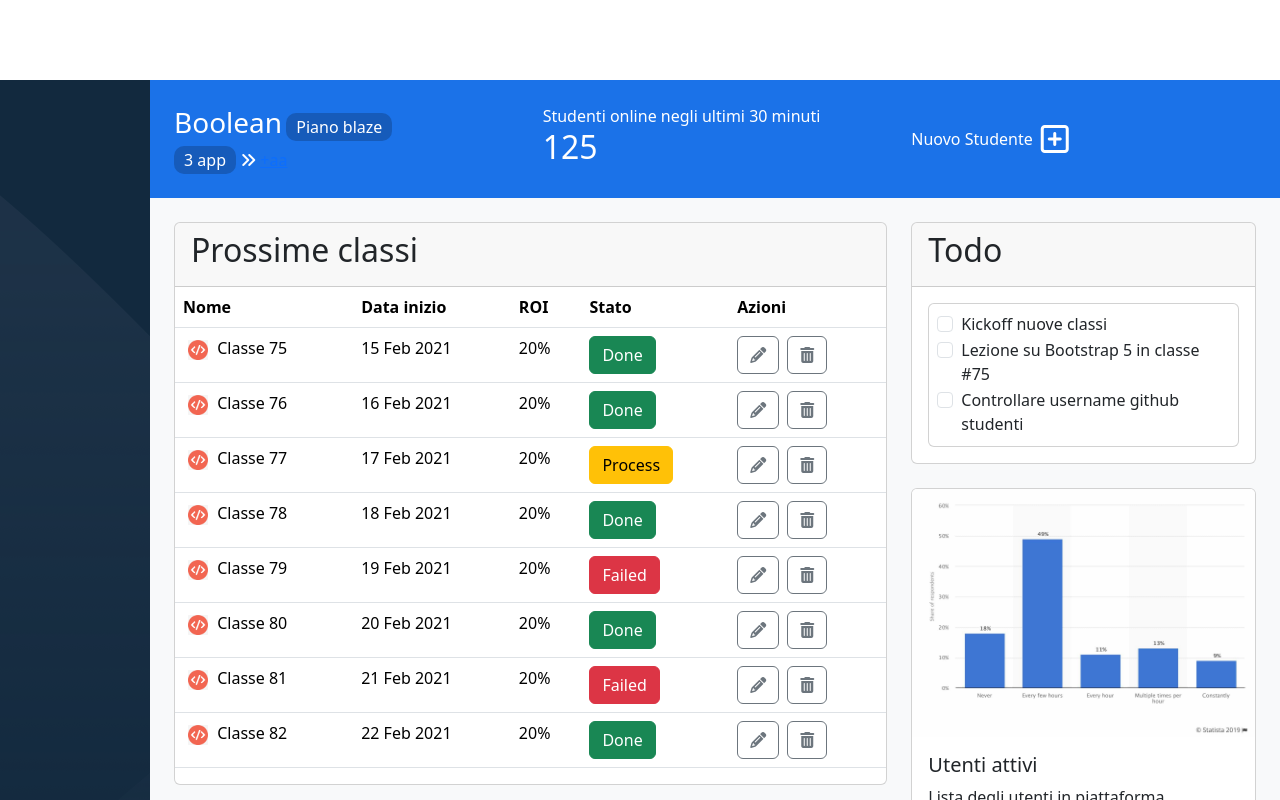
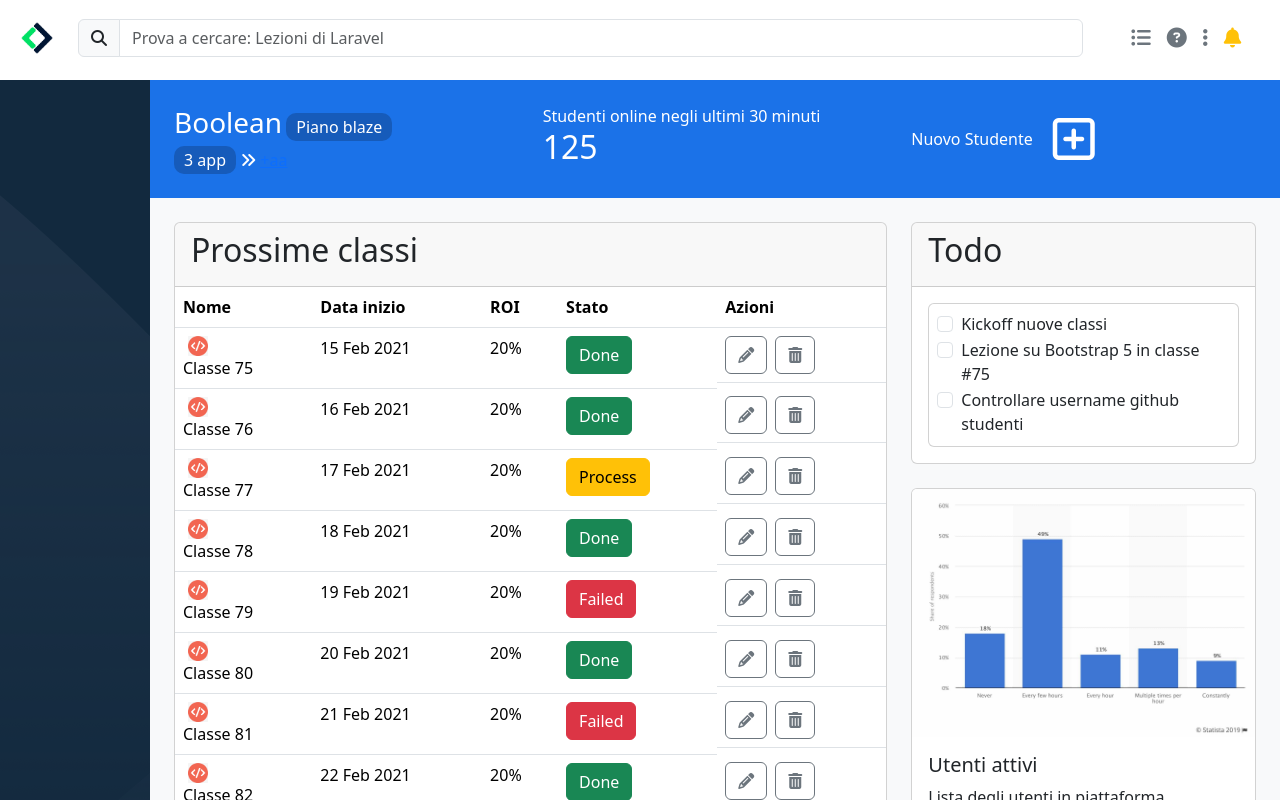
Before and after one commit to MarcoFonti/html-css-bootstrap-dashboard, a plain HTML site: page index.html in a window 1280 px wide. Drawn offline with nearby package versions, Linux system fonts and the light colour scheme.

Commit message:
add recipe-header

```diff
--- a/css/style.css
+++ b/css/style.css
@@ -7,6 +7,11 @@
 /* Elementi solo a Schermo grande */
 .large-display {
     display: none;
+}
+
+img {
+    max-width: 100%;
+    display: block;
 }
 
 
@@ -60,6 +65,10 @@
     padding:3px 10px;
 }
 
+.w-80 {
+    width: 80%;
+}
+
 
 
 /* ?MEDRIA QUERY*/
@@ -82,4 +91,5 @@
     .large-display {
         display: inline-block;
     }
+
 }
--- a/index.html
+++ b/index.html
@@ -12,9 +12,29 @@
     <link rel="stylesheet" href="css/style.css">
 </head>
 <body>
-    <header class="recipe-header">
-
-    </header>
+  <header class="recipe-header">
+    <nav class="navbar">
+      <div class="container-fluid align-items-center justify-content-start">
+        <a class="navbar-brand" href="#">
+          <img src="img/mobile-logo.png" alt="Bootstrap" width="50px">
+        </a>
+        <form class="w-80">
+          <div class="input-group">
+            <span class="input-group-text" id="basic-addon1"><i class="fa-solid fa-magnifying-glass"></i></span>
+            <input type="text" class="form-control" placeholder="Prova a cercare: Lezioni di Laravel">
+          </div>
+        </form>
+        <div class="ms-3 ms-md-5">
+          <ul class="list-unstyled d-flex gap-3 m-0 fs-5">
+            <li class="d-none d-lg-inline-grid"><a class="text-secondary" href="#"><i class="fa-solid fa-list-ul"></i></a></li>
+            <li class="d-none d-lg-inline-grid" ><a class="text-secondary" href="#"><i class="fa-solid fa-circle-question"></i></a></li>
+            <li class="d-none d-lg-inline-grid"><a class="text-secondary" href="#"><i class="fa-solid fa-ellipsis-vertical"></i></a></li>
+            <li><a class="text-warning" href="#"><i class="fa-solid fa-bell"></i></a></li>
+          </ul>
+        </div>
+      </div>
+    </nav>
+  </header>
       <div class="recipe-content flex">
         <aside class="recipe-aside">
 
@@ -27,7 +47,16 @@
                 <!-- Collona Primaria -->
                 <div class="col order-md-1 d-flex align-items-center gap-2">
                   <span>Nuovo Studente</span>
-                  <i class="fa-regular fa-square-plus fa-2x"></i>
+                  <button class="btn text-white border-0" type="button" data-bs-toggle="offcanvas" data-bs-target="#offcanvasRight" aria-controls="offcanvasRight"> <i class="fa-regular fa-square-plus fa-3x"></i></button>
+                  <div class="offcanvas offcanvas-end w-50 my-off" tabindex="-1" id="offcanvasRight" aria-labelledby="offcanvasRightLabel">
+                    <div class="offcanvas-header">
+                      <h5 class="offcanvas-title" id="offcanvasRightLabel">Offcanvas right</h5>
+                      <button type="button" class="btn-close" data-bs-dismiss="offcanvas" aria-label="Close"></button>
+                    </div>
+                    <div class="offcanvas-body">
+                    ...
+                    </div>
+                  </div>
                 </div>
                 <div class="col">
                     <div>
```
